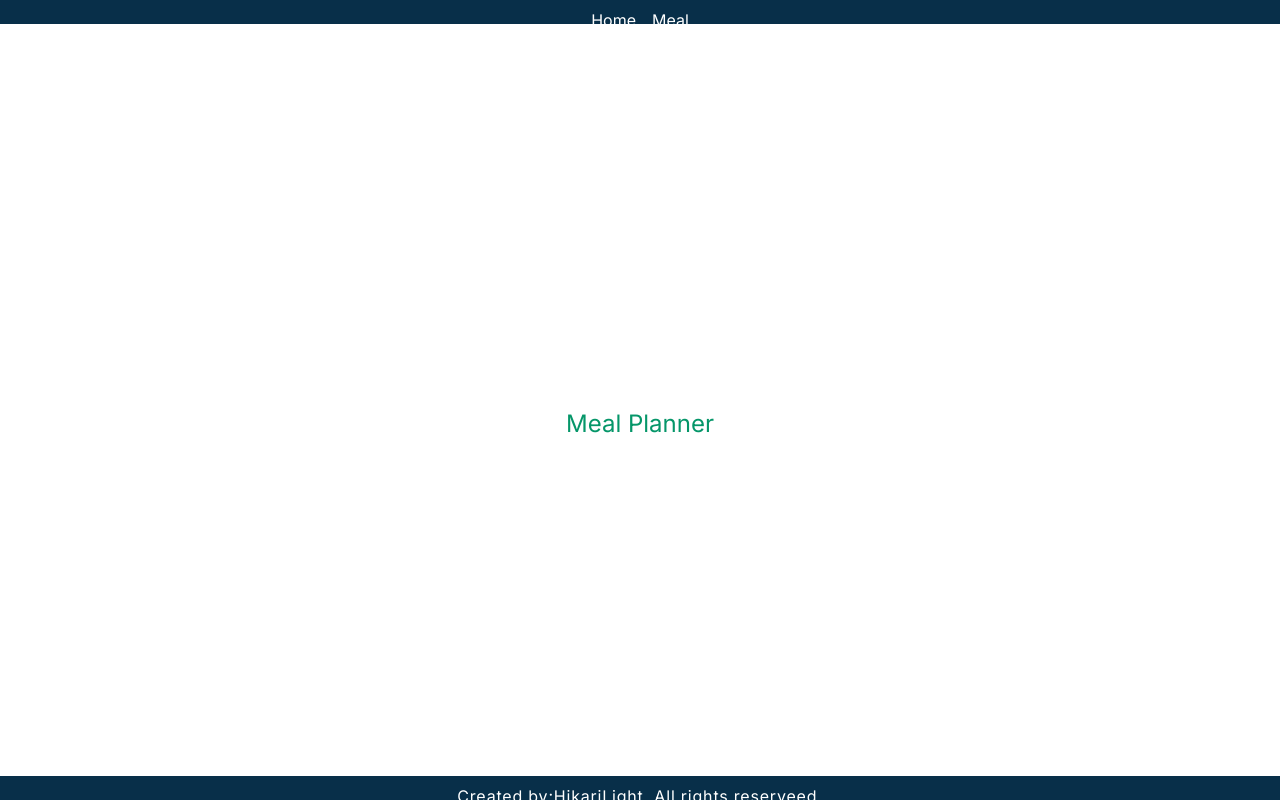
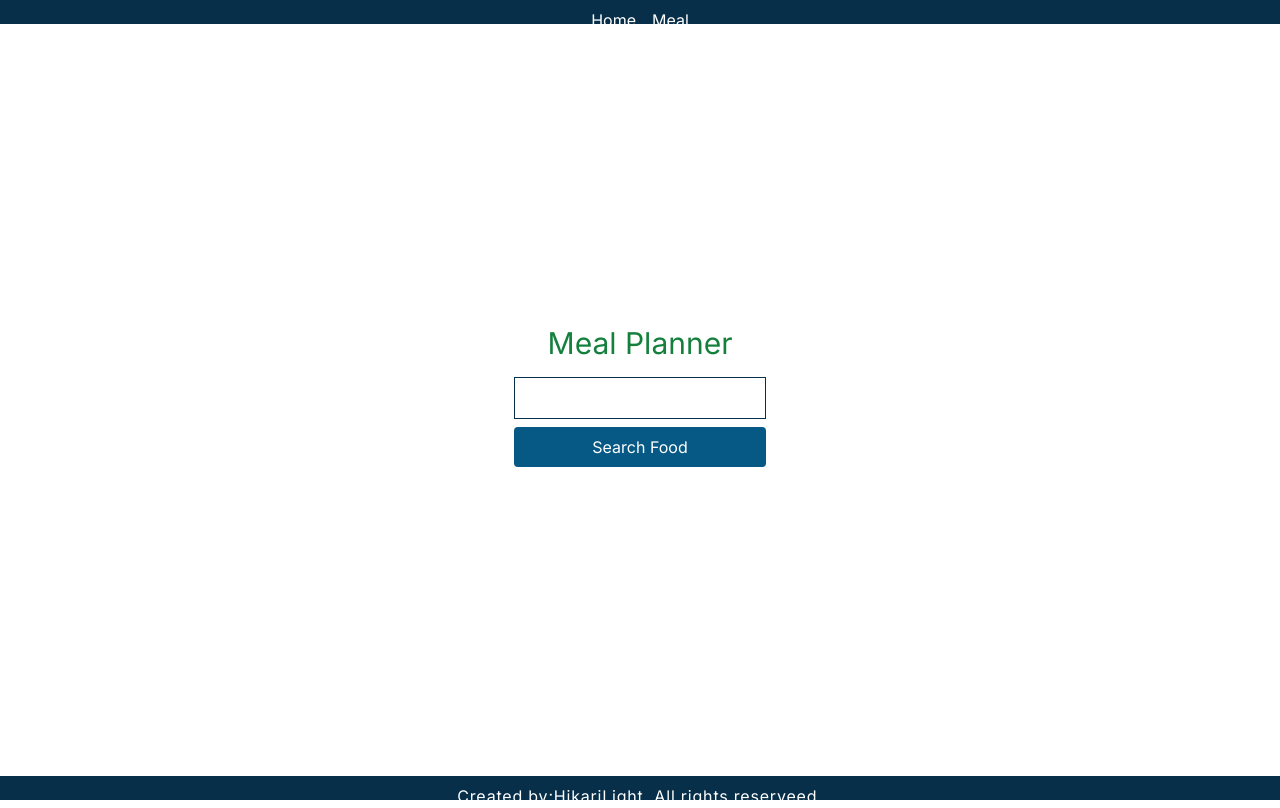
Before and after one commit to HikariLight/Meal-Planner, a Next.js app: page / in a window 1280 px wide. Built offline with nearby package versions, Linux system fonts and the light colour scheme.

Commit message:
Added initial food search functionality

```diff
--- /dev/null
+++ b/src/app/FoodSearchResultCard.js
@@ -0,0 +1,11 @@
+import Link from "next/link"
+
+export default function FoodSearchResultCard({ foodData }) {
+    return (
+        <Link href={`/food/${foodData.fdcId}`}>
+            <div className="border border-purple-800 rounded p-2">
+                <h1 className="text-xl">{foodData.description}</h1>
+            </div>
+        </Link>
+    )
+}
--- /dev/null
+++ b/src/app/food/[id]/loading.js
@@ -0,0 +1,7 @@
+export default function FoodPageLoading() {
+    return (
+        <div className="h-full grid place-items-center">
+            <h1 className="text-2xl text-sky-950">Loading...</h1>
+        </div>
+    )
+}
--- /dev/null
+++ b/src/app/food/[id]/page.js
@@ -0,0 +1,30 @@
+async function getFood(id) {
+    const apiLink = `https://api.nal.usda.gov/fdc/v1/food/${id}?api_key=${process.env.USDA_API_KEY}`
+    const res = await fetch(apiLink)
+    const data = await res.json()
+    return data
+}
+
+export default async function FoodPage({ params }) {
+    const foodData = await getFood(params.id)
+
+    return (
+        <div className="border border-purple-800 rounded text-center">
+            <h1 className="text-3xl my-2 text-emerald-800">
+                Name: {foodData.description}
+            </h1>
+            <h3 className="text-xl my-2 text-emerald-600">
+                Description: {foodData.foodCategory.description}
+            </h3>
+
+            {foodData.foodNutrients.map((data) => {
+                return (
+                    <h3>
+                        {data.nutrient.name}: {data.nutrient.number}
+                        {data.nutrient.unitName}
+                    </h3>
+                )
+            })}
+        </div>
+    )
+}
--- a/src/app/page.js
+++ b/src/app/page.js
@@ -1,7 +1,45 @@
+"use client"
+import { useRef, useState } from "react"
+import FoodSearchResultCard from "./FoodSearchResultCard"
+import searchFoodDatabase from "./serverActions"
+
 export default function Home() {
+    const inputBox = useRef()
+    const [data, setData] = useState()
+
+    const submit = async (event) => {
+        event.preventDefault()
+        const searchQuery = inputBox.current.value
+        const searchResults = await searchFoodDatabase(searchQuery)
+        setData(searchResults.foods)
+    }
+
     return (
-        <main className="h-screen w-screen grid place-items-center">
-            <h1 className="text-2xl text-emerald-600">Meal Planner</h1>
+        <main className="h-full grid place-items-center">
+            <div className="flex flex-col">
+                <h1 className="text-3xl text-green-700 text-center">
+                    Meal Planner
+                </h1>
+
+                <form onSubmit={submit} className="flex flex-col my-2">
+                    <input
+                        className="border border-sky-950 p-2 my-2"
+                        type="text"
+                        ref={inputBox}
+                    />
+                    <button className="bg-sky-800 text-white p-2 rounded">
+                        Search Food
+                    </button>
+                </form>
+
+                <div className="grid grid-cols-2 gap-2">
+                    {data?.map((food, index) => {
+                        return (
+                            <FoodSearchResultCard foodData={food} key={index} />
+                        )
+                    })}
+                </div>
+            </div>
         </main>
     )
 }
```
